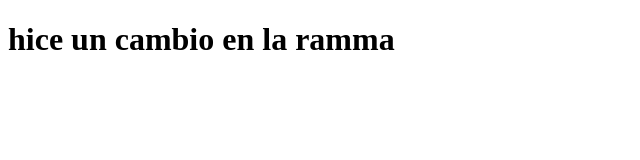
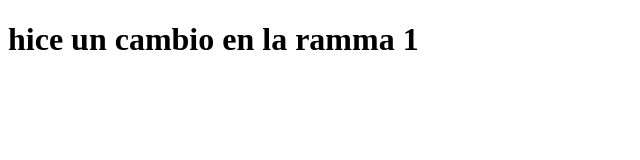
Before and after one commit to edwinmgallego/clase-git-talentotech1, a plain HTML site: page index.html in a window 1280 px wide. Shown: the full height of the page, 0-640 px from the left. Drawn offline with Linux system fonts and the light colour scheme.

Commit message:
escribo el cambio

```diff
--- a/index.html
+++ b/index.html
@@ -8,7 +8,7 @@
 </head>
 
 <body>
-    <h1>hice un cambio en la ramma</h1>
+    <h1>hice un cambio en la ramma 1</h1>
 </body>
 
 </html>
```
